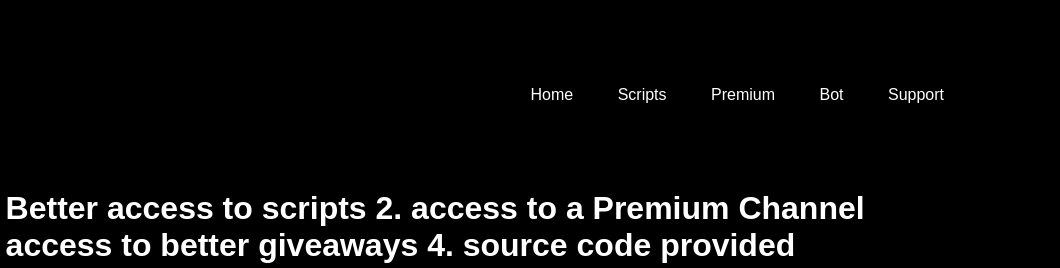
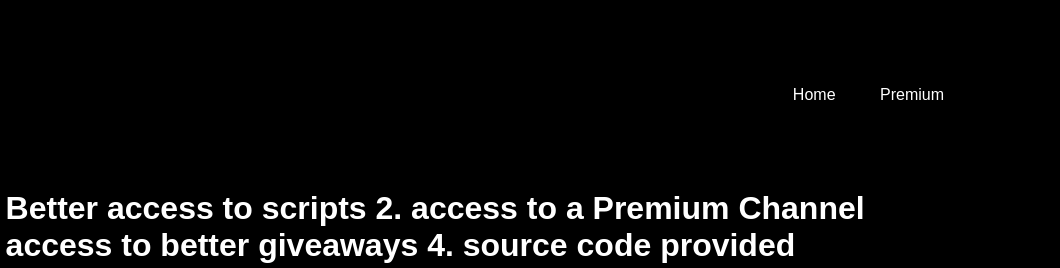
Before and after one commit to Flebs/roofus, a plain HTML site: page premium.html in a window 1280 px wide. Shown: the top 268 px of the page, 220-1280 px from the left. Drawn offline with Linux system fonts and the light colour scheme.

Commit message:
Update premium.html

```diff
--- a/premium.html
+++ b/premium.html
@@ -9,10 +9,7 @@
     <img src="logo.png" class="logo">
     <ul>
          <a href="https://flebbylife.xyz/">Home</a>
-         <a href="https://flebbylife.xyz/scripts">Scripts</a>
          <a href="https://flebbylife.xyz/premium">Premium</a>
-         <a href="discordbot.html">Bot</a>
-         <a href="https://flebbylife.xyz/support">Support</a>
     </ul>
 </div>
 
```
